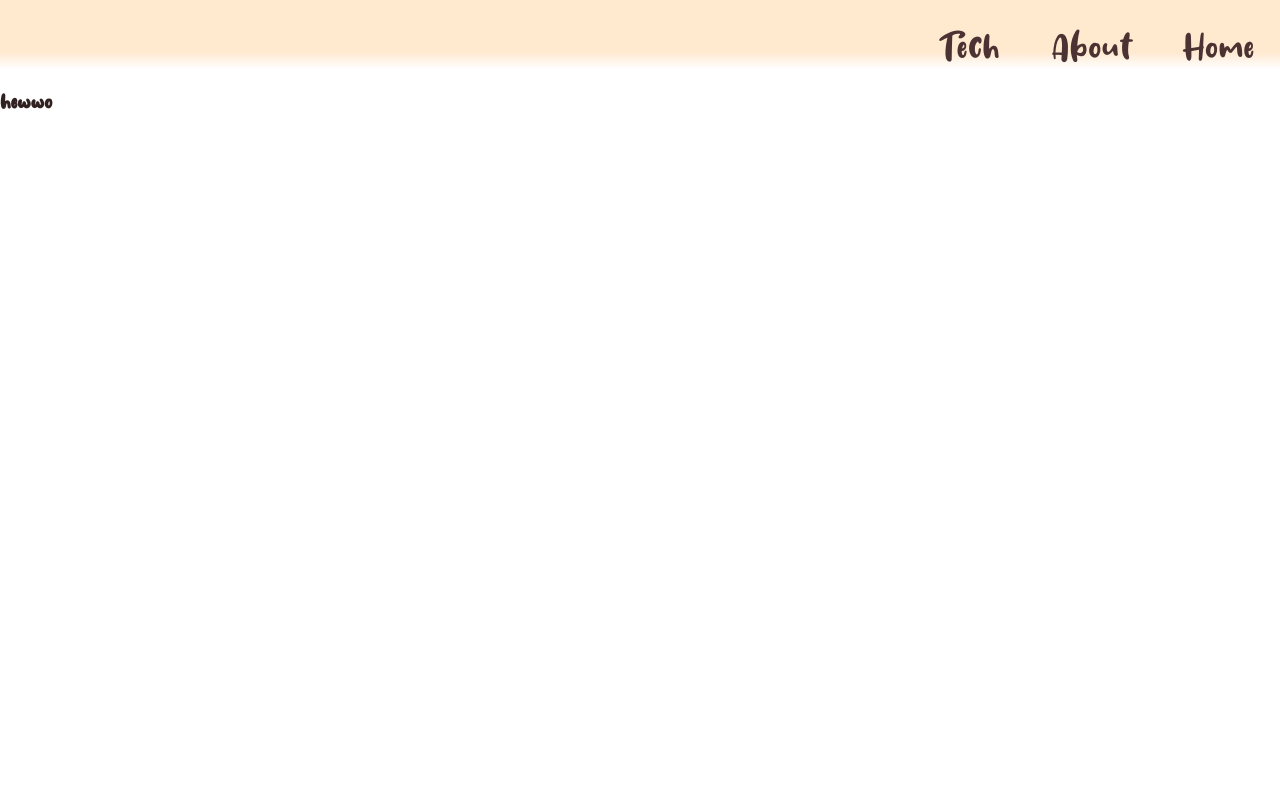
After one commit to noahkaboa/Patriot-Hacks-2024, a Flask app: template flask_app/templates/tech.html in a window 1280 px wide. The commit adds this page. Run offline with Flask 3, Linux system fonts and the light colour scheme; the template is opened without the code that fills it, so the values that code supplies are empty; some libraries are stand-ins or nearby versions.

Commit message:
colors on start page

```diff
--- a/flask_app/static/main.css
+++ b/flask_app/static/main.css
@@ -19,6 +19,19 @@ html, body {
     width: 100vw;
     height: 100vh;
     overflow-x: hidden;
+    animation: fadeInAnimation ease 2.2s;
+    animation-iteration-count: 1;
+    animation-fill-mode: forwards;
+}
+
+@keyframes fadeInAnimation {
+    0% {
+        opacity: 0;
+    }
+
+    100% {
+        opacity: 1;
+    }
 }
 
 h1 {
@@ -32,6 +45,7 @@ h1 {
 h2 {
     font-family: "FreshLychee";
     color: rgb(50, 33, 33);
+    text-shadow: 3px 3px 3px white;
 }
 
 a {
@@ -77,7 +91,7 @@ button:hover, button:active {
     display: flex;
     justify-content: flex-end;
     z-index: 2;
-    background-image: linear-gradient(rgba(255, 233, 207, 0.6) 70%, rgba(0,0,0,0))
+    background-image: linear-gradient(rgba(255, 233, 207, 1) 75%, rgba(0,0,0,0))
 }
 
 .nav-bar a {
--- a/flask_app/static/start-page.css
+++ b/flask_app/static/start-page.css
@@ -1,6 +1,5 @@
 body {
-    background: rgb(255,233,207);
-    background: radial-gradient(circle, rgba(255,233,207,1) 0%, rgba(192,228,220,1) 56%, rgba(131,173,147,1) 100%);
+    background: #c1dfd0;
 }
 
 .wrapper {
@@ -29,7 +28,8 @@ body {
     align-items: center;
     flex-direction: column;
     font-size: 45px;
-    text-shadow: 3px 3px 3px white;
+    z-index: 2;
+    box-shadow: 5px 0 15px rgb(88, 62, 62);
 }
 
 .left-side p {
--- a/flask_app/static/your-day.css
+++ b/flask_app/static/your-day.css
@@ -1,14 +1,12 @@
 body {
-    background: rgb(106,138,120);
-    background: radial-gradient(circle, rgba(106,138,120,1) 21%, rgba(191,207,156,1) 80%, rgba(255, 233, 207, 1) 100%);
+    background: rgb(255,233,207);
+    background: radial-gradient(circle, rgba(255,233,207,1) 0%, rgba(192,228,220,1) 56%, rgba(131,173,147,1) 100%);
 }
 
 h2 {
     text-align: center;
     font-size: 70px;
     margin: 35px 0 25px;
-    text-shadow: 2px 2px 2px white;
-
 }
 
 .event-timeline {
--- a/flask_app/templates/nav.html
+++ b/flask_app/templates/nav.html
@@ -8,7 +8,8 @@
 <body>
     <div class="nav-bar">
         <a class="navItem" tabindex="0" ontouchstart="" target="_top" href=""> Tech </a>
-        <a class="navItem" tabindex="0" ontouchstart="" target="_top" href=""> About </a>
+        <a class="navItem" tabindex="0" ontouchstart="" target="_top" href="about.html"> About </a>
+        <a class="navItem" tabindex="0" ontouchstart="" target="_top" href="home.html"> Home </a>
     </div>
 </body>
 </html>
--- a/flask_app/templates/start-page.html
+++ b/flask_app/templates/start-page.html
@@ -6,6 +6,7 @@
     <title>Start</title>
     <link href="../static/main.css" rel="stylesheet" type="text/css" />
     <link href="../static/start-page.css" rel="stylesheet" type="text/css" />
+    <script src="https://code.jquery.com/jquery-1.10.2.js"></script>
 </head>
 <body>
     <div class="wrapper">
--- /dev/null
+++ b/flask_app/templates/tech.html
@@ -0,0 +1,27 @@
+<!DOCTYPE html>
+<html lang="en">
+<head>
+    <meta charset="UTF-8">
+    <meta name="viewport" content="width=device-width, initial-scale=1.0">
+    <title>Tech</title>
+    <link href="../static/main.css" rel="stylesheet" type="text/css" />
+    <link href="../static/tech.css" rel="stylesheet" type="text/css" />
+    <script src="https://code.jquery.com/jquery-1.10.2.js"></script>
+</head>
+<body>
+    <!-- navigation bar -->
+    <div id="nav-placeholder">
+    </div>
+
+
+    <h2> hewwo </h2>
+
+
+    <!-- script for the nav bar -->
+    <script>
+        $(function(){
+            $("#nav-placeholder").load("nav.html");
+        });
+    </script>
+</body>
+</html>
```
Also changed, not shown: flask_app/templates/about.html (added, +27 -0 lines), flask_app/static/about.css (added).
